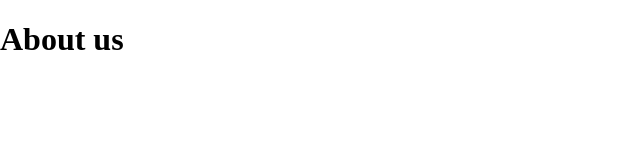
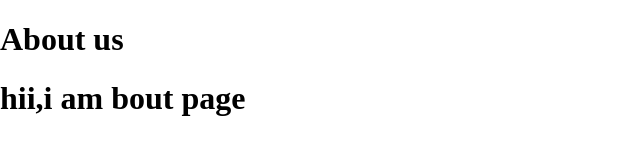
Before and after one commit to codewithanand1/learning-git, a plain HTML site: page about.html in a window 1280 px wide. Shown: the whole page, without its empty margins (0-640 px from the left). Drawn offline with Linux system fonts and the light colour scheme.

Commit message:
add paragraph

```diff
--- a/about.html
+++ b/about.html
@@ -8,5 +8,6 @@
 </head>
 <body>
     <h1>About us</h1>
+    <h1>hii,i am bout page</h1>
 </body>
 </html>
```
